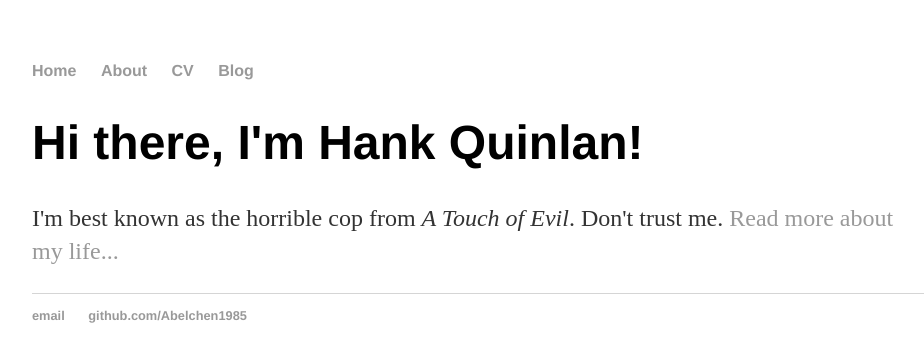
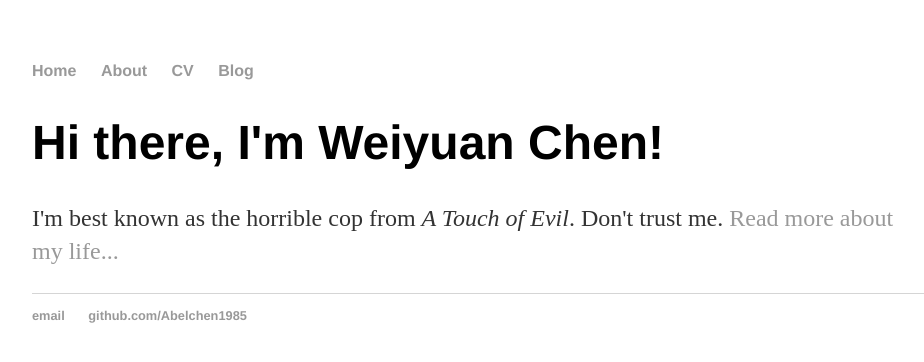
Before and after one commit to Abelchen1985/Abelchen1985.github.io-, a Jekyll site: the page built from index.html, in a window 1280 px wide. Shown: the top 362 px of the page, without its empty margins (160-1084 px from the left). Built offline with Jekyll 4.4.1, drawn with Linux system fonts in a browser that asks for light colours.

Commit message:
Update index.html

```diff
--- a/index.html
+++ b/index.html
@@ -4,6 +4,6 @@ title: Weiyuan Chen
 ---
 
 		<div class="blurb">
-			<h1>Hi there, I'm Hank Quinlan!</h1>
+			<h1>Hi there, I'm Weiyuan Chen!</h1>
 			<p>I'm best known as the horrible cop from <em>A Touch of Evil</em>. Don't trust me. <a href="/about">Read more about my life...</a></p>
 		</div>
```
